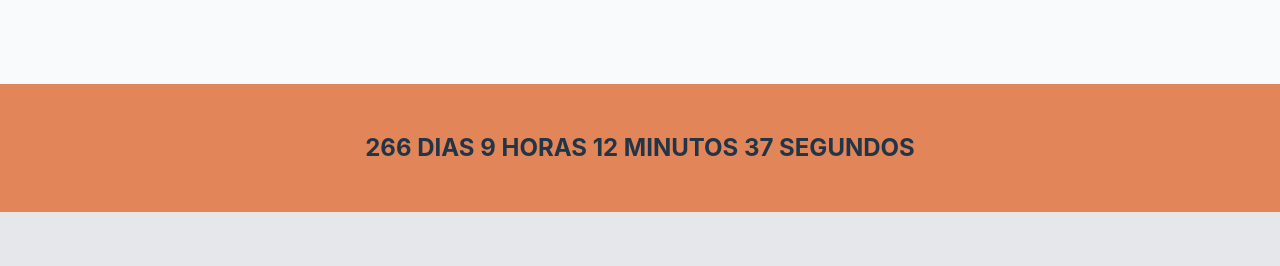
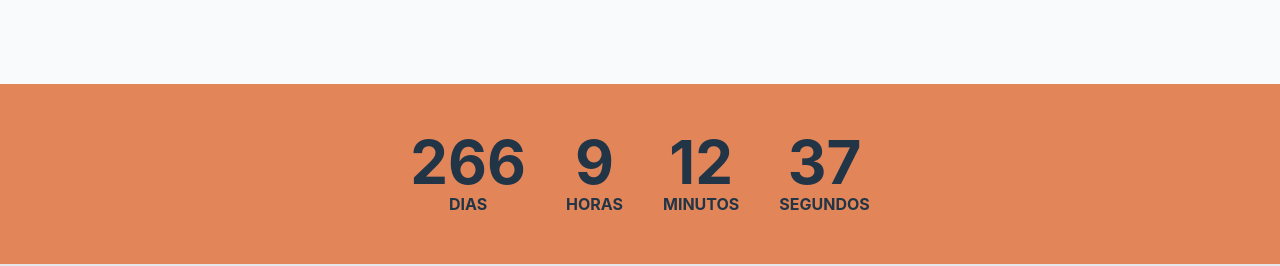
Before and after one commit to softeam-org/sibragecsbtic-web, a React (Vite) app: page / in a window 1280 px wide. Shown: the part 960-1226 px from the top of the page. Built offline with nearby package versions, Linux system fonts and the light colour scheme; what tailwind-nord would draw is missing.

Commit message:
Estilo do Timer atualizado

```diff
--- a/src/components/Timer.jsx
+++ b/src/components/Timer.jsx
@@ -38,15 +38,52 @@ function Timer() {
   }
 
   return (
-    <div className=' px-2'>
+    <div>
+
       {timeLeft.days > 0 && (
-        <p>
-          {timeLeft.days} {timeLeft.days > 1 ? "DIAS" : "DIA"} {timeLeft.hours}{" "}
-          {timeLeft.hours > 1 ? "HORAS" : "HORA"} {timeLeft.minutes}{" "}
-          {timeLeft.minutes > 1 ? "MINUTOS" : "MINUTO"} {timeLeft.seconds}{" "}
-          {timeLeft.seconds > 1 ? "SEGUNDOS" : "SEGUNDO"}
-        </p>
+
+          <div className="flex gap-10">
+
+          <div className="flex flex-col items-center ">
+          <p className="text-6xl">
+          {timeLeft.days}
+          </p>
+
+          <p className="text-base">
+          {timeLeft.days > 1 ? "DIAS" : "DIA"}
+          </p>
+          </div>
+
+          <div className="flex flex-col items-center ">
+          <p className="text-6xl">
+          {timeLeft.hours}
+          </p>
+
+
+          <p className="text-base">
+          {timeLeft.hours > 1 ? "HORAS" : "HORA"}
+          </p>
+          </div>
+
+          <div className="flex flex-col items-center ">
+          <p className="text-6xl">{timeLeft.minutes}</p>
+
+          <p className="text-base">{timeLeft.minutes > 1 ? "MINUTOS" : "MINUTO"} </p>
+          </div>
+
+          <div className="flex flex-col items-center ">
+          <p className="text-6xl">{timeLeft.seconds}</p>
+
+
+          <p className="text-base">{timeLeft.seconds > 1 ? "SEGUNDOS" : "SEGUNDO"}</p>
+          </div>
+
+
+
+          </div>
+
       )}
+
       {timeLeft.days === 0 && timeLeft.hours > 0 && (
         <p>
           {timeLeft.hours} {timeLeft.hours > 1 ? "HORAS" : "HORA"}{" "}
```
